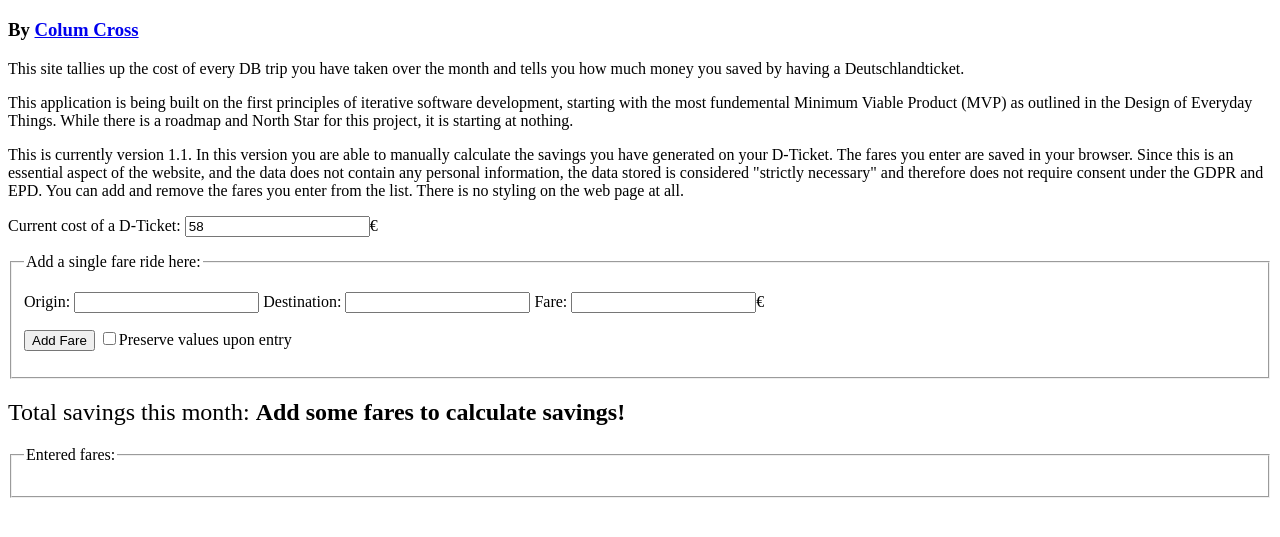
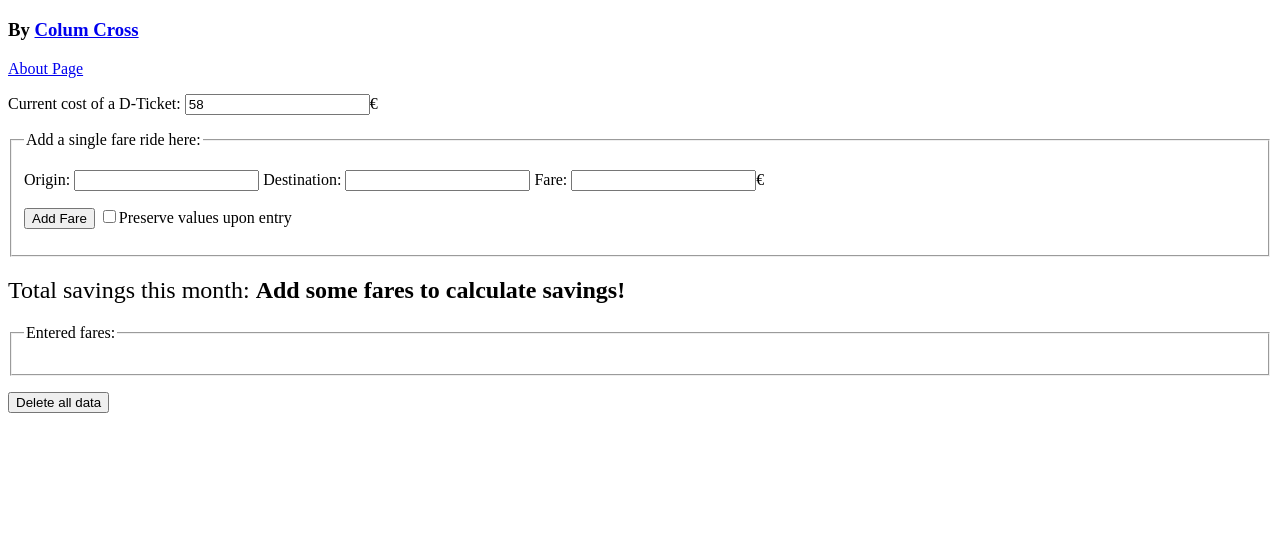
Before and after one commit to ColumCross/d-ticket-calculator, a plain HTML site: page index.html in a window 1280 px wide. Shown: the part 61-598 px from the top of the page. Drawn offline with Linux system fonts and the light colour scheme.

Commit message:
Version 1.2: Moved all about information to its own page. Added a README. Added a delete all data button.

```diff
--- a/index.html
+++ b/index.html
@@ -13,9 +13,7 @@
     <body onLoad="loadFares()">
       <h1>Deutschlandticket Calculator</h1>
       <h3>By <a href="http://columcross.com" target="_blank">Colum Cross</a></h3>
-      <p>This site tallies up the cost of every DB trip you have taken over the month and tells you how much money you saved by having a Deutschlandticket.</p>
-  <p>This application is being built on the first principles of iterative software development, starting with the most fundemental Minimum Viable Product (MVP) as outlined in the Design of Everyday Things. While there is a roadmap and North Star for this project, it is starting at nothing.</p>
-      <p>This is currently version 1.1. In this version you are able to manually calculate the savings you have generated on your D-Ticket. The fares you enter are saved in your browser. Since this is an essential aspect of the website, and the data does not contain any personal information, the data stored is considered "strictly necessary" and therefore does not require consent under the GDPR and EPD. You can add and remove the fares you enter from the list. There is no styling on the web page at all.</p>
+      <p><a href="about.html">About Page</a></p>
       <div>
         <p>Current cost of a D-Ticket: <input type="number" id="dticket" value="58"/>€</p>
         <fieldset>
@@ -32,6 +30,7 @@
           <legend>Entered fares:</legend>
           <ul id="fareList"></ul>
         </fieldset>
+        <p><button type="button" onClick="clearData()">Delete all data</button></p>
       </div>
     </body>
 </html>
--- a/main.js
+++ b/main.js
@@ -1,14 +1,11 @@
-/*
- * @desc: needs to calculate stuff
- * Store data in local storage.
- * Hold a price of the cost of a D-ticket.
- *
- * Start with just a simple function that calculates when the add button is clicked.
- */
 
 var totalFareCost = 0;
 
-// Takes the information from the input boxes and posts the fare.
+/*
+* Pulls the information from the input boxes and then posts a fare to the page.
+* Saves the fares in localStorage.
+* Clears the input boxes if needed.
+*/
 function addFare() {
   const fare = isNaN(parseFloat(document.getElementById("newFare").value)) ? 0 : parseFloat(document.getElementById("newFare").value);
   const origin = document.getElementById("origin").value;
@@ -75,3 +72,13 @@
   localStorage.setItem("fares", document.getElementById("fareList").innerHTML);
   localStorage.setItem("totalFareCost", totalFareCost);
 }
+
+/*
+* @name: clearData
+* @desc: clears out the data from localStorage and refreshes the page.
+*/
+function clearData() {
+  localStorage.removeItem("fares");
+  localStorage.removeItem("totalFareCost");
+  window.location.reload();
+}
```
